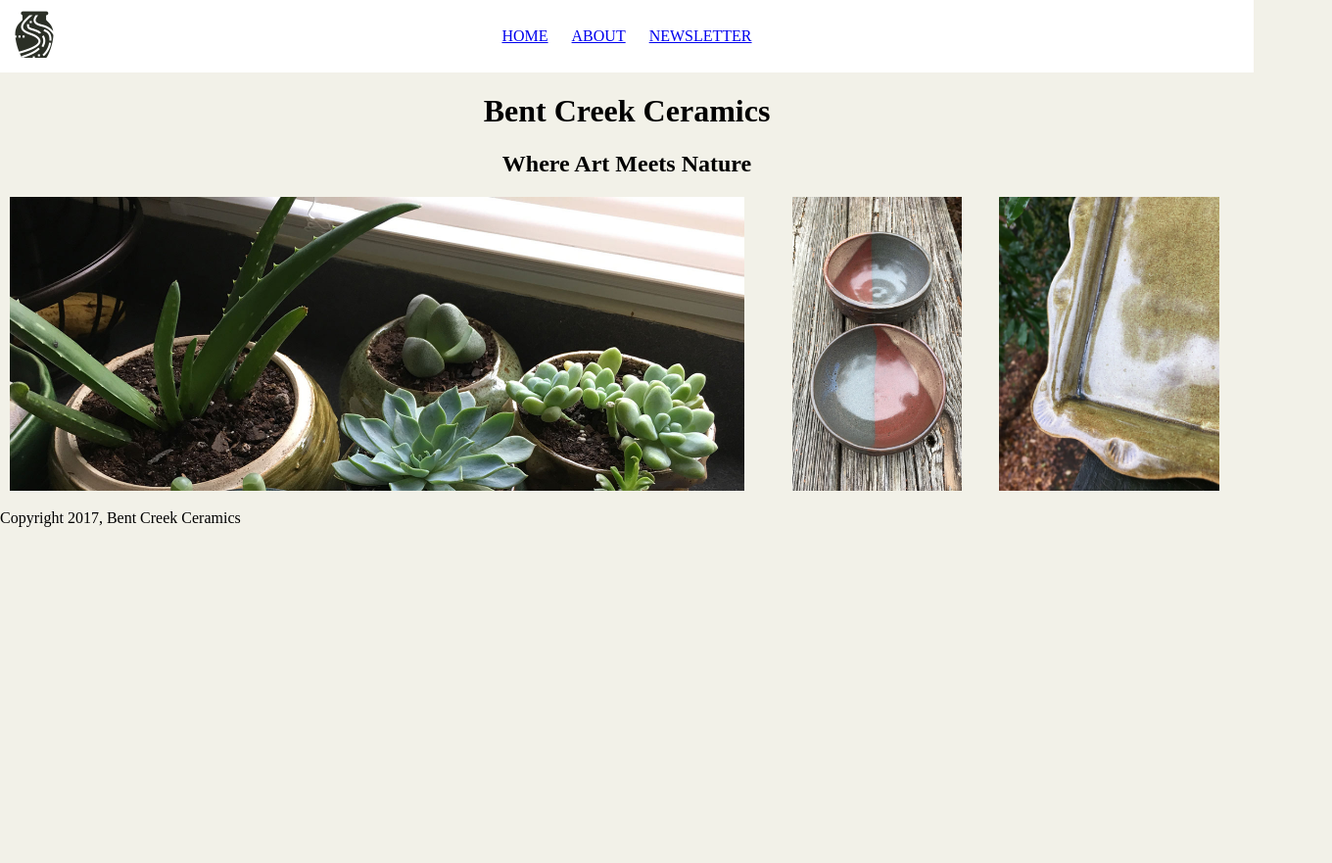
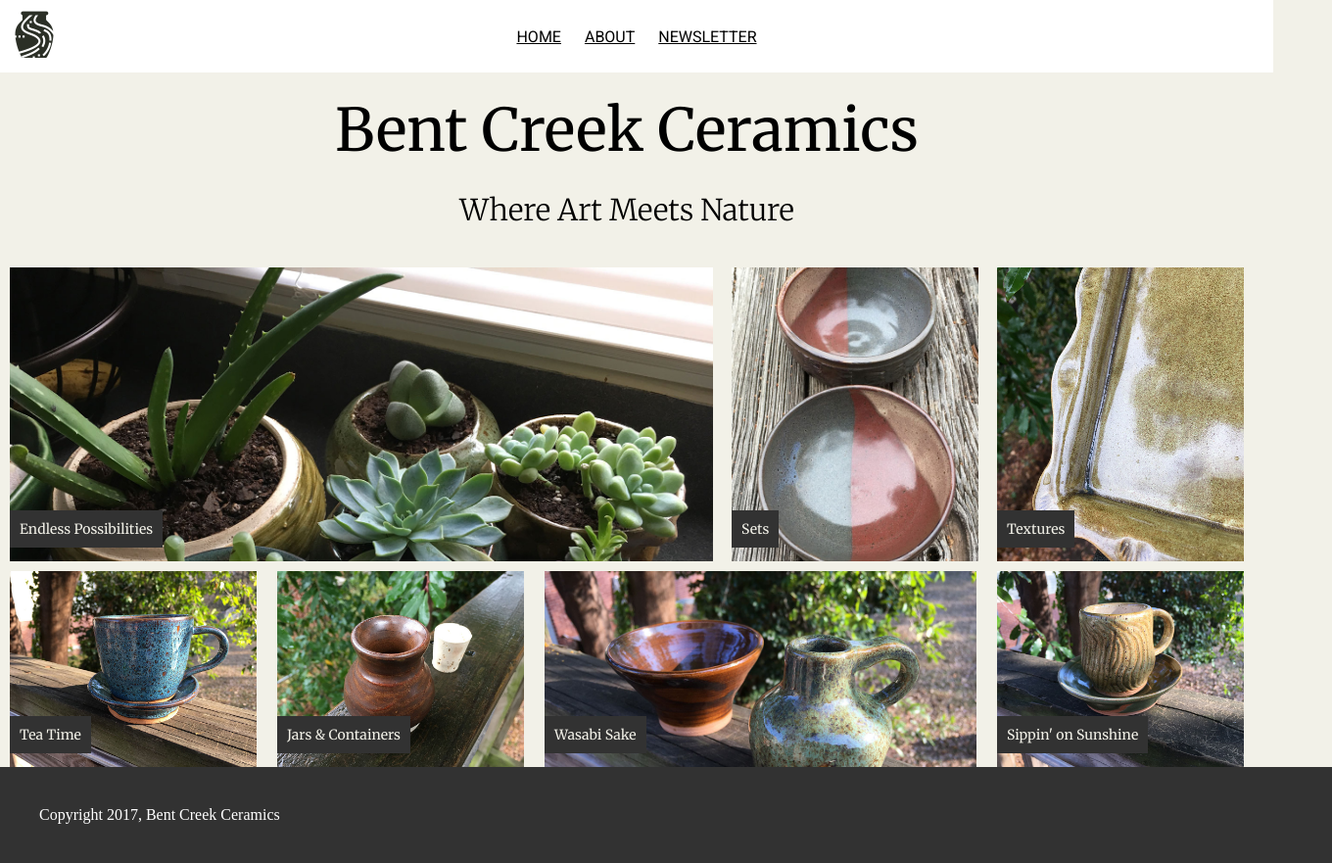
Before and after one commit to stephen-boynton/week-one-project, a plain HTML site: page index.html in a window 1280 px wide. Shown: the whole page at 98% size, 1360 px wide, since content can reach past the window. Before the commit the page ends 800 px from the top, so only its background shows below. Drawn offline with Linux system fonts and the light colour scheme.

Commit message:
Finished basic styling of Index

```diff
--- a/index.html
+++ b/index.html
@@ -23,27 +23,27 @@
         <h2>Where Art Meets Nature</h2>
         <section class="row-1">
           <div class="image1-row1">
-            <h3></h3>
+            <h3>Endless Possibilities</h3>
           </div>
           <div class="image2-row1">
-            <h3></h3>
+            <h3>Sets</h3>
           </div>
           <div class="image3-row1">
-            <h3></h3>
+            <h3>Textures</h3>
           </div>
         </section>
         <section class="row-2">
           <div class="image1-row2">
-            <h3></h3>
+            <h3>Tea Time</h3>
           </div>
           <div class="image2-row2">
-            <h3></h3>
+            <h3>Jars & Containers</h3>
           </div>
           <div class="image3-row2">
-            <h3></h3>
+            <h3>Wasabi Sake</h3>
           </div>
           <div class="image4-row2">
-            <h3></h3>
+            <h3>Sippin' on Sunshine</h3>
           </div>
         </section>
       </main>
--- a/style.css
+++ b/style.css
@@ -24,7 +24,29 @@ body {
 }
 
 .container {
-  padding: 0
+  padding: 0;
+  display: flex;
+  flex-direction: column;
+}
+
+h1 {
+  font-family: 'Merriweather', serif;
+  font-size:  60px;
+  font-weight: normal;
+  margin: 20px 0px 10px 0px;
+}
+
+h2 {
+  font-family: 'Merriweather', serif;
+  font-size:  30px;
+  font-weight: lighter;
+  margin-bottom: 40px;
+}
+
+h3 {
+  font-family: 'Merriweather', serif;
+  font-size: 14px;
+  font-weight: 500;
 }
 
 header {
@@ -32,6 +54,8 @@ header {
   align-items: center;
   padding: 10px;
   background-color: white;
+  position: fixed;
+  width: 100%;
 }
 
 .logo > img {
@@ -50,43 +74,106 @@ nav {
 nav a {
   margin: 10px;
   text-transform: uppercase;
+  font-family: Roboto, sans-serif;
+  color: black;
+}
+
+main {
+  margin-top: 75px;
+  position: static;
 }
 
 main > h1, main > h2 {
   text-align: center;
+  display: block;
 }
 
 .row-1 {
   display: flex;
   flex-basis: 100%;
   padding: 0px 10px;
-  justify-content: center;
+  justify-content: space-between;
+  margin-bottom: 10px;
+}
+
+.row-1 h3, .row-2 h3 {
+  align-self: flex-end;
+  color: #F2F1E8;
+  background: #323232;
+  padding: 10px;
 }
 
 .image1-row1 {
-  margin-right: 10px;
+  display: flex;
   background-image: url("images/product-1.jpg");
   background-repeat: no-repeat;
   background-size: cover;
   height: 300px;
-  flex-basis: 60%;
+  flex-basis: 57%;
 }
 
 .image2-row1 {
-
+  display: flex;
   background-image: url("images/product-2.jpg");
   background-repeat: no-repeat;
-  background-size: contain;
-  height: 300px;
+  background-size: cover;
   flex-basis: 20%;
   background-position: center;
 }
 
 .image3-row1 {
-
+  display: flex;
   background-image: url("images/product-3.jpg");
   background-repeat: no-repeat;
-  background-size: contain;
-  height: 300px;
+  background-size: cover;
   flex-basis: 20%;
 }
+/* ====================================== ROW 2 =============*/
+.row-2 {
+  display: flex;
+  flex-basis: 100%;
+  padding: 0px 10px;
+  justify-content: space-between;
+}
+
+.image1-row2 {
+  display: flex;
+  background-image: url("images/product-4.jpg");
+  background-repeat: no-repeat;
+  background-size: cover;
+  height: 200px;
+  flex-basis: 20%;
+}
+
+.image2-row2 {
+  display: flex;
+  background-image: url("images/product-5.jpg");
+  background-repeat: no-repeat;
+  background-size: cover;
+  flex-basis: 20%;
+  background-position: center;
+}
+
+.image3-row2 {
+  display: flex;
+  background-image: url("images/product-6.jpg");
+  background-repeat: no-repeat;
+  background-size: cover;
+  flex-basis: 35%;
+}
+
+.image4-row2 {
+  display: flex;
+  background-image: url("images/product-7.jpg");
+  background-repeat: no-repeat;
+  background-size: cover;
+  flex-basis: 20%;
+}
+
+footer {
+  display: flex;
+  width: 100%;
+  color: white;
+  padding: 40px;
+  background: #323232;
+}
```
